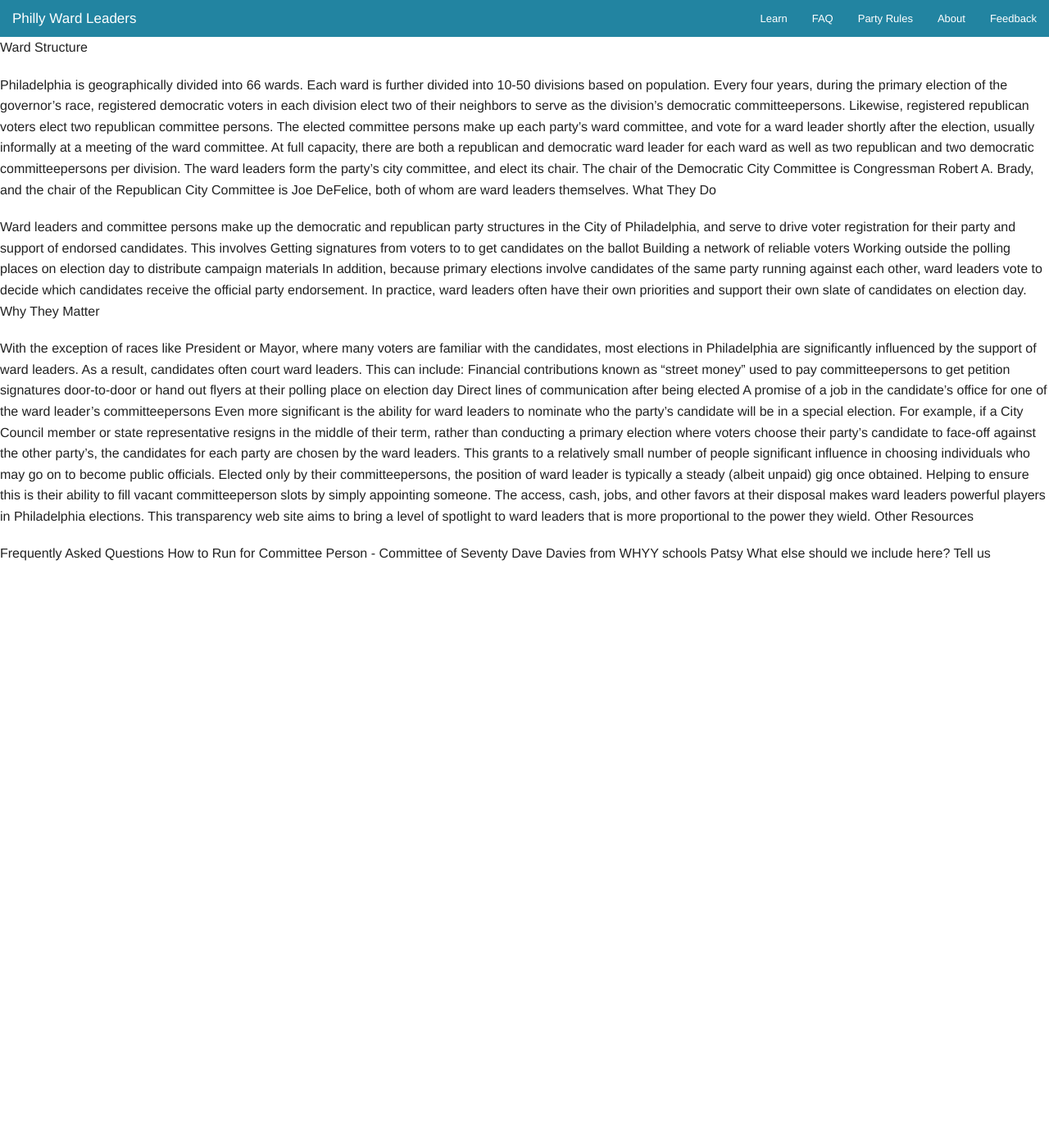
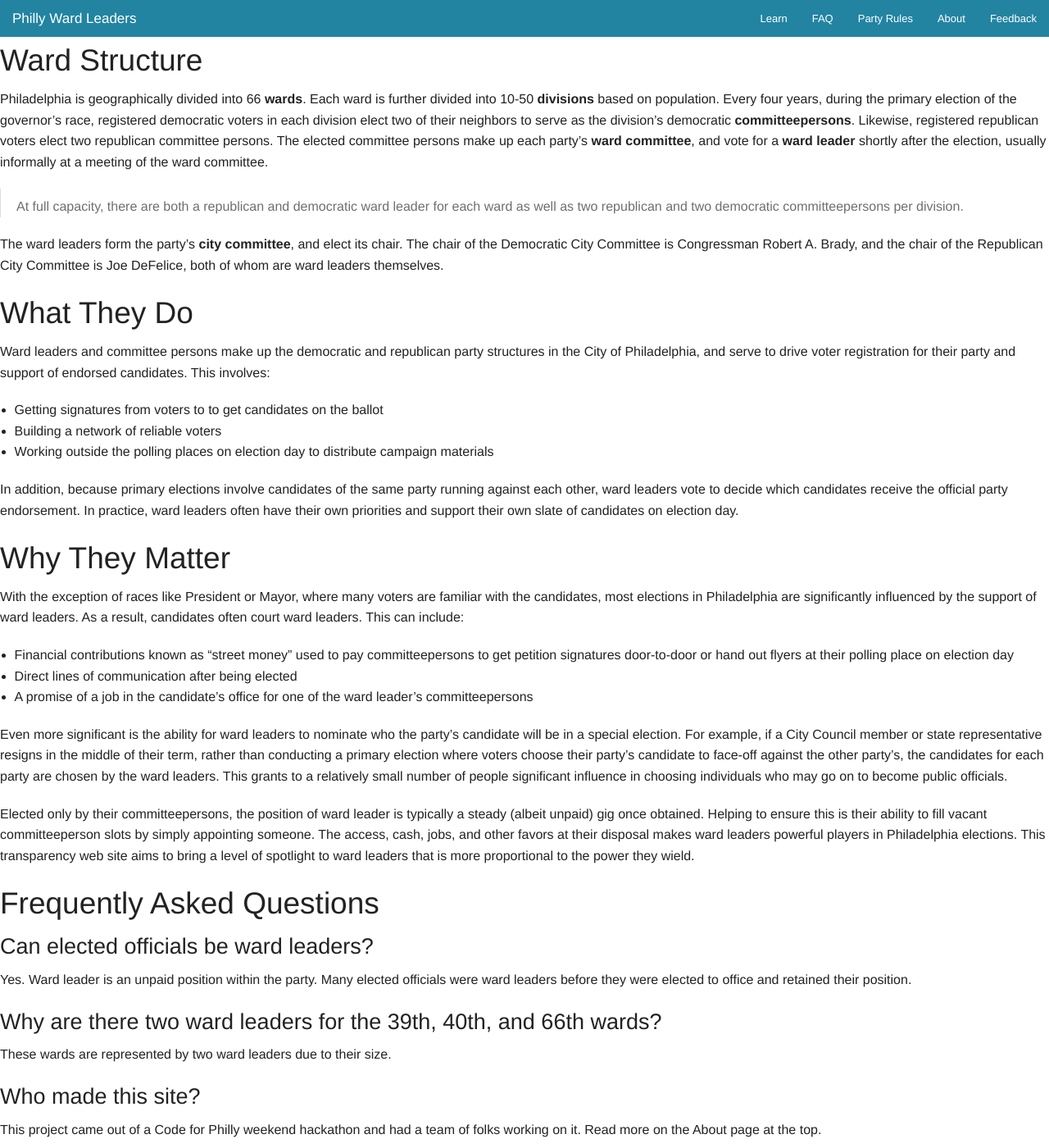
Before and after one commit to CodeForPhilly/philly-ward-leaders, a Jekyll site: the page built from learn.md, in a window 1280 px wide and 1400 px high. Shown: the whole window at 82% size. Built offline with Jekyll 4.4.1, drawn with Linux system fonts in a browser that asks for light colours; some web fonts are replaced; some of the changed text lies outside the part shown.

Commit message:
add markdown formatting to learn

```diff
--- a/learn.md
+++ b/learn.md
@@ -1,30 +1,54 @@
 ---
 layout: default
+published: true
 ---
 
-Ward Structure
+## Ward Structure
 
-Philadelphia is geographically divided into 66 wards. Each ward is further divided into 10-50 divisions based on population. Every four years, during the primary election of the governor’s race, registered democratic voters in each division elect two of their neighbors to serve as the division’s democratic committeepersons. Likewise, registered republican voters elect two republican committee persons. The elected committee persons make up each party’s ward committee, and vote for a ward leader shortly after the election, usually informally at a meeting of the ward committee.
-At full capacity, there are both a republican and democratic ward leader for each ward as well as two republican and two democratic committeepersons per division.
-The ward leaders form the party’s city committee, and elect its chair. The chair of the Democratic City Committee is Congressman Robert A. Brady, and the chair of the Republican City Committee is Joe DeFelice, both of whom are ward leaders themselves.
-What They Do
+Philadelphia is geographically divided into 66 **wards**. Each ward is further divided into 10-50 **divisions** based on population. Every four years, during the primary election of the governor’s race, registered democratic voters in each division elect two of their neighbors to serve as the division’s democratic **committeepersons**. Likewise, registered republican voters elect two republican committee persons. The elected committee persons make up each party’s **ward committee**, and vote for a **ward leader** shortly after the election, usually informally at a meeting of the ward committee.
 
-Ward leaders and committee persons make up the democratic and republican party structures in the City of Philadelphia, and serve to drive voter registration for their party and support of endorsed candidates. This involves
-Getting signatures from voters to to get candidates on the ballot
-Building a network of reliable voters
-Working outside the polling places on election day to distribute campaign materials
+> At full capacity, there are both a republican and democratic ward leader for each ward as well as two republican and two democratic committeepersons per division.
+
+The ward leaders form the party’s **city committee**, and elect its chair. The chair of the Democratic City Committee is Congressman Robert A. Brady, and the chair of the Republican City Committee is Joe DeFelice, both of whom are ward leaders themselves.
+
+## What They Do
+
+Ward leaders and committee persons make up the democratic and republican party structures in the City of Philadelphia, and serve to drive voter registration for their party and support of endorsed candidates. This involves:
+
+* Getting signatures from voters to to get candidates on the ballot
+* Building a network of reliable voters
+* Working outside the polling places on election day to distribute campaign materials
+
 In addition, because primary elections involve candidates of the same party running against each other, ward leaders vote to decide which candidates receive the official party endorsement. In practice, ward leaders often have their own priorities and support their own slate of candidates on election day.
-Why They Matter
+
+## Why They Matter
 
 With the exception of races like President or Mayor, where many voters are familiar with the candidates, most elections in Philadelphia are significantly influenced by the support of ward leaders. As a result, candidates often court ward leaders. This can include:
-Financial contributions known as “street money” used to pay committeepersons to get petition signatures door-to-door or hand out flyers at their polling place on election day
-Direct lines of communication after being elected
-A promise of a job in the candidate’s office for one of the ward leader’s committeepersons
+
+* Financial contributions known as “street money” used to pay committeepersons to get petition signatures door-to-door or hand out flyers at their polling place on election day
+* Direct lines of communication after being elected
+* A promise of a job in the candidate’s office for one of the ward leader’s committeepersons
+
 Even more significant is the ability for ward leaders to nominate who the party’s candidate will be in a special election. For example, if a City Council member or state representative resigns in the middle of their term, rather than conducting a primary election where voters choose their party’s candidate to face-off against the other party’s, the candidates for each party are chosen by the ward leaders. This grants to a relatively small number of people significant influence in choosing individuals who may go on to become public officials.
+
 Elected only by their committeepersons, the position of ward leader is typically a steady (albeit unpaid) gig once obtained. Helping to ensure this is their ability to fill vacant committeeperson slots by simply appointing someone. The access, cash, jobs, and other favors at their disposal makes ward leaders powerful players in Philadelphia elections. This transparency web site aims to bring a level of spotlight to ward leaders that is more proportional to the power they wield.
-Other Resources
 
-Frequently Asked Questions
-How to Run for Committee Person - Committee of Seventy
-Dave Davies from WHYY schools Patsy
-What else should we include here? Tell us
+## Frequently Asked Questions
+
+### Can elected officials be ward leaders?
+
+Yes. Ward leader is an unpaid position within the party. Many elected officials were ward leaders before they were elected to office and retained their position.
+
+### Why are there two ward leaders for the 39th, 40th, and 66th wards?
+
+These wards are represented by two ward leaders due to their size.
+
+### Who made this site?
+
+This project came out of a Code for Philly weekend hackathon and had a team of folks working on it. Read more on the About page at the top.
+
+## Other Resources
+
+* [How to Run for Committee Person](https://www.seventy.org/uploads/files/19302649368555322-committee-person-manual-2014.pdf) - Committee of Seventy
+* [Dave Davies from WHYY schools Patsy](http://www.newsworks.org/index.php/homepage-feature/item/79369-dave-davies-schools-patsy-on-the-feudal-barons-of-philly-politics)
+* What else should we include here? [Tell us](http://form.jotform.us/form/50926595605160?thePage=learn&whatHappened=I%20have%20a%20suggestion)
```
